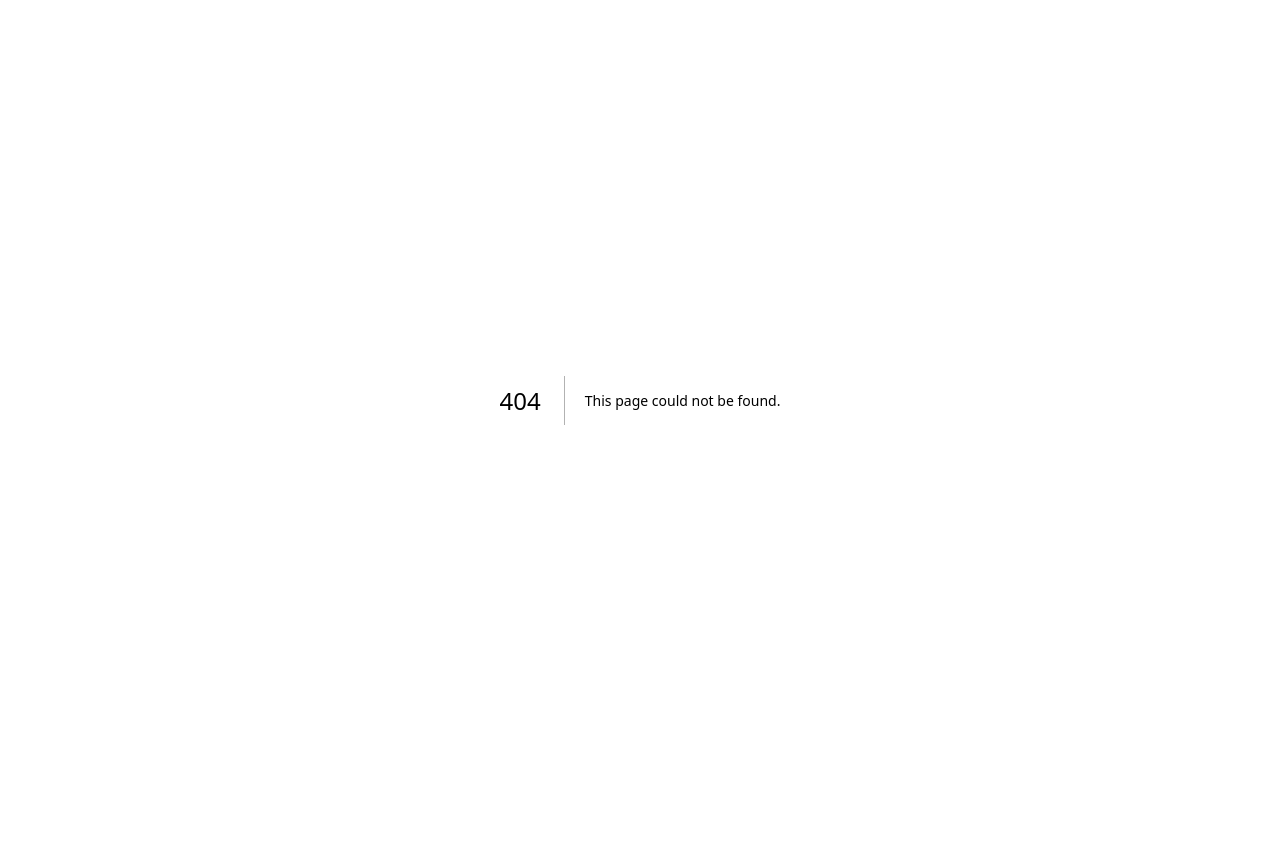
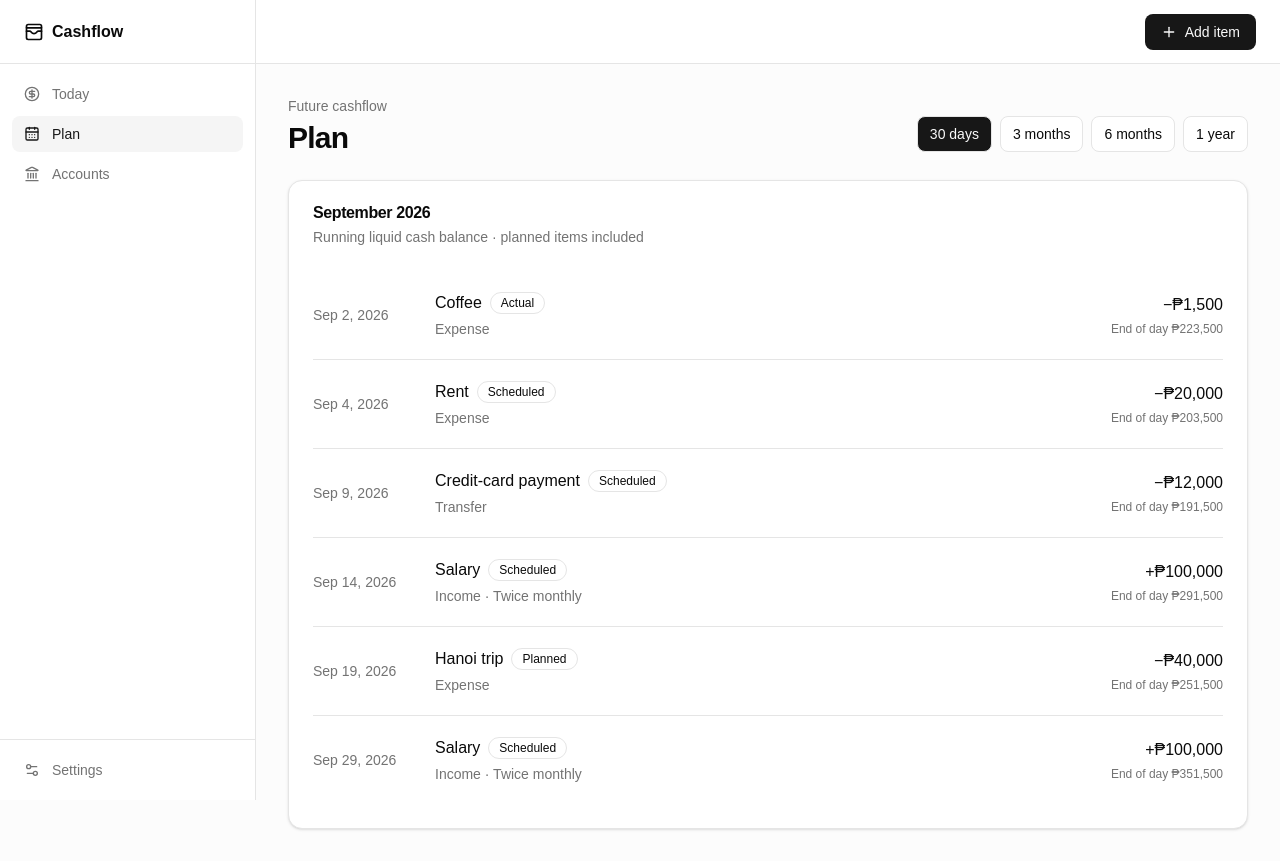
Before and after one commit to stanxaf/cashflow, a Next.js app: page /plan in a window 1280 px wide. Before the commit this address had no page. Before the commit the page ends 800 px from the top, so only its background shows below. Built offline with nearby package versions, Linux system fonts and the light colour scheme.

Commit message:
Build no-chart Plan timeline prototype

```diff
--- /dev/null
+++ b/src/app/(app)/plan/page.tsx
@@ -0,0 +1,39 @@
+import Link from "next/link";
+import { Badge } from "@/components/ui/badge";
+import { Card, CardContent, CardDescription, CardHeader, CardTitle } from "@/components/ui/card";
+import { planRows } from "@/lib/seed-data";
+import { formatDate, formatPHP } from "@/lib/utils";
+
+export default function PlanPage() {
+  const rows = planRows();
+
+  return (
+    <div className="space-y-6">
+      <div className="flex flex-col gap-4 sm:flex-row sm:items-end sm:justify-between">
+        <div><p className="text-sm text-muted-foreground">Future cashflow</p><h1 className="mt-1 text-2xl font-semibold tracking-tight sm:text-3xl">Plan</h1></div>
+        <div className="flex gap-2 overflow-x-auto pb-1">
+          {['30 days','3 months','6 months','1 year'].map((range, index) => <button key={range} className={`h-9 rounded-md border px-3 text-sm whitespace-nowrap ${index===0?'bg-primary text-primary-foreground':'bg-background'}`}>{range}</button>)}
+        </div>
+      </div>
+
+      <Card>
+        <CardHeader><CardTitle>September 2026</CardTitle><CardDescription>Running liquid cash balance · planned items included</CardDescription></CardHeader>
+        <CardContent className="space-y-0">
+          {rows.map((row) => (
+            <Link href={`/items/${row.id}/edit`} key={row.id} className="grid gap-3 border-t py-5 first:border-t-0 sm:grid-cols-[110px_1fr_auto] sm:items-center">
+              <div className="text-sm text-muted-foreground">{formatDate(row.date, { month: 'short', day: 'numeric' })}</div>
+              <div className="min-w-0">
+                <div className="flex flex-wrap items-center gap-2"><p className="font-medium">{row.title}</p><Badge className="capitalize">{row.state}</Badge></div>
+                <p className="mt-1 text-sm text-muted-foreground">{row.type === 'transfer' ? 'Transfer' : row.type === 'income' ? 'Income' : 'Expense'}{row.recurring ? ` · ${row.recurring}` : ''}</p>
+              </div>
+              <div className="text-left sm:text-right">
+                <p className="font-medium tabular-nums">{row.type === 'income' ? '+' : row.type === 'transfer' ? '−' : '−'}{formatPHP(row.amount)}</p>
+                <p className="mt-1 text-xs text-muted-foreground">End of day {formatPHP(row.cashAfter)}</p>
+              </div>
+            </Link>
+          ))}
+        </CardContent>
+      </Card>
+    </div>
+  );
+}
```
